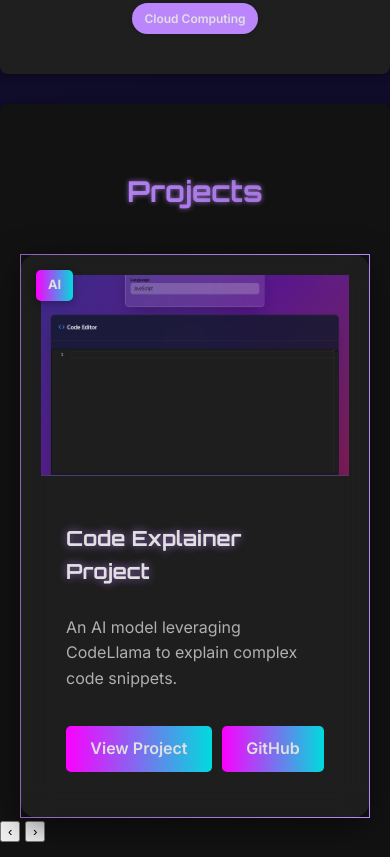
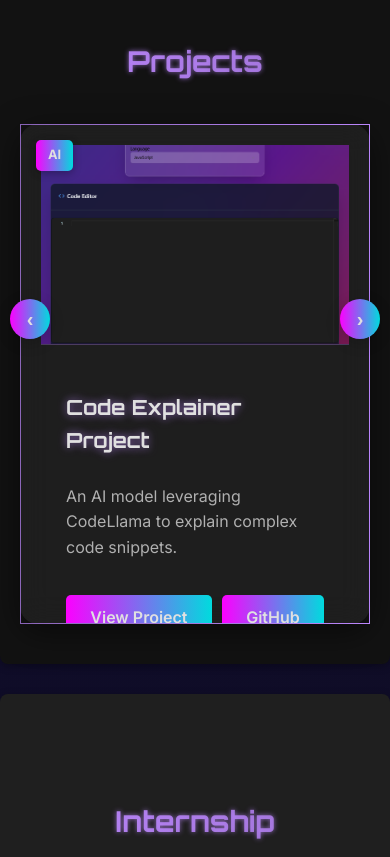
Before and after one commit to Arsalankhateeb73/arsalankhateeb.github.io, a plain HTML site: page index.html in a window 390 px wide. Shown: the part 2087-2944 px from the top of the page. Drawn offline with nearby package versions, Linux system fonts and the light colour scheme.

```diff
--- a/style.css
+++ b/style.css
@@ -63,11 +63,19 @@
     --card-shadow-glass-light: var(--card-shadow-glass);
 }
 
+* {
+    box-sizing: border-box;
+}
+
+html, body {
+    margin: 0;
+    padding: 0;
+    width: 100%;
+    overflow-x: hidden;
+}
+
 body {
     font-family: 'Inter', sans-serif;
-    margin: 0;
-    padding: 0;
-    box-sizing: border-box;
     background-color: var(--secondary-color);
     color: var(--text-color);
     line-height: 1.6;
@@ -452,15 +460,117 @@
     box-shadow: 0 0 20px var(--neon-glow-color), 0 0 0 3px var(--neon-glow-color); /* Neon glow on hover */
 }
 
-/* Projects Section */
+/*=============== PROJECTS ===============*/
+.projects-section {
+    position: relative;
+}
+
+.project__container {
+  display: flex;
+  justify-content: center;
+  align-items: center;
+  min-height: 500px;
+  position: relative;
+}
+
 .projects-slider {
-    margin-top: 40px;
-    padding-bottom: 60px; /* Space for pagination */
-    position: relative;
+    width: 100%;
+    display: flex;
+    justify-content: center;
+    align-items: center;
 }
 
 .projects-slider .swiper-slide {
     height: auto;
+    width: 400px; /* Fixed width for single project */
+    max-width: 400px;
+    display: flex;
+    justify-content: center;
+    align-items: center;
+}
+
+/* Single project rotation container */
+.single-project-container {
+    perspective: 1000px;
+    width: 400px;
+    height: 500px;
+    margin: 0 auto;
+    display: flex;
+    justify-content: center;
+    align-items: center;
+}
+
+.rotating-project-card {
+    width: 100%;
+    height: 100%;
+    position: relative;
+    transform-style: preserve-3d;
+    transition: transform 0.6s ease-in-out;
+}
+
+/* Hover rotation removed - rotation only on button click */
+
+/* Single project card */
+.project-card {
+    width: 100%;
+    height: 100%;
+}
+
+/* Side arrow buttons for project rotation */
+.project-arrow {
+    position: absolute;
+    top: 50%;
+    transform: translateY(-50%);
+    background: linear-gradient(90deg, var(--button-gradient-start), var(--button-gradient-end));
+    color: var(--text-color);
+    border: none;
+    width: 50px;
+    height: 50px;
+    border-radius: 50%;
+    font-size: 24px;
+    font-weight: bold;
+    cursor: pointer;
+    transition: all 0.3s ease;
+    box-shadow: 0 4px 15px rgba(0, 0, 0, 0.2);
+    z-index: 10;
+    display: flex;
+    align-items: center;
+    justify-content: center;
+}
+
+.project-arrow-left {
+    left: 20px;
+}
+
+.project-arrow-right {
+    right: 20px;
+}
+
+.project-arrow:hover {
+    transform: translateY(-50%) scale(1.1);
+    box-shadow: 0 0 20px var(--neon-glow-color), 0 4px 20px rgba(0, 0, 0, 0.3);
+    background: linear-gradient(90deg, var(--neon-glow-color), var(--primary-color));
+}
+
+.project-arrow:active {
+    transform: translateY(-50%) scale(0.95);
+}
+
+/* Responsive design for arrow buttons */
+@media (max-width: 768px) {
+    .project-arrow {
+        width: 40px;
+        height: 40px;
+        font-size: 20px;
+    }
+
+    .project-arrow-left {
+        left: 10px;
+    }
+
+    .project-arrow-right {
+        right: 10px;
+    }
 }
 
 .project-card {
@@ -476,12 +586,6 @@
     flex-direction: column;
     height: 100%; /* Ensure cards fill slide height */
     position: relative;
-}
-
-.project-card:hover {
-    transform: translateY(-10px) scale(1.02);
-    box-shadow: 0 16px 40px rgba(0, 0, 0, 0.2), 0 0 0 3px var(--neon-glow-color); /* Enhanced hover shadow with glow */
-    border-color: var(--primary-color); /* Accent border on hover */
 }
 
 /* Project Type Label */
@@ -550,10 +654,7 @@
     color: var(--text-color);
 }
 
-.view-project-btn:hover, .github-button:hover {
-    transform: translateY(-2px);
-    box-shadow: 0 0 15px var(--neon-glow-color);
-}
+/* Hover effects removed for single project display */
 
 /* Swiper Navigation */
 .swiper-button-next, .swiper-button-prev {
```
